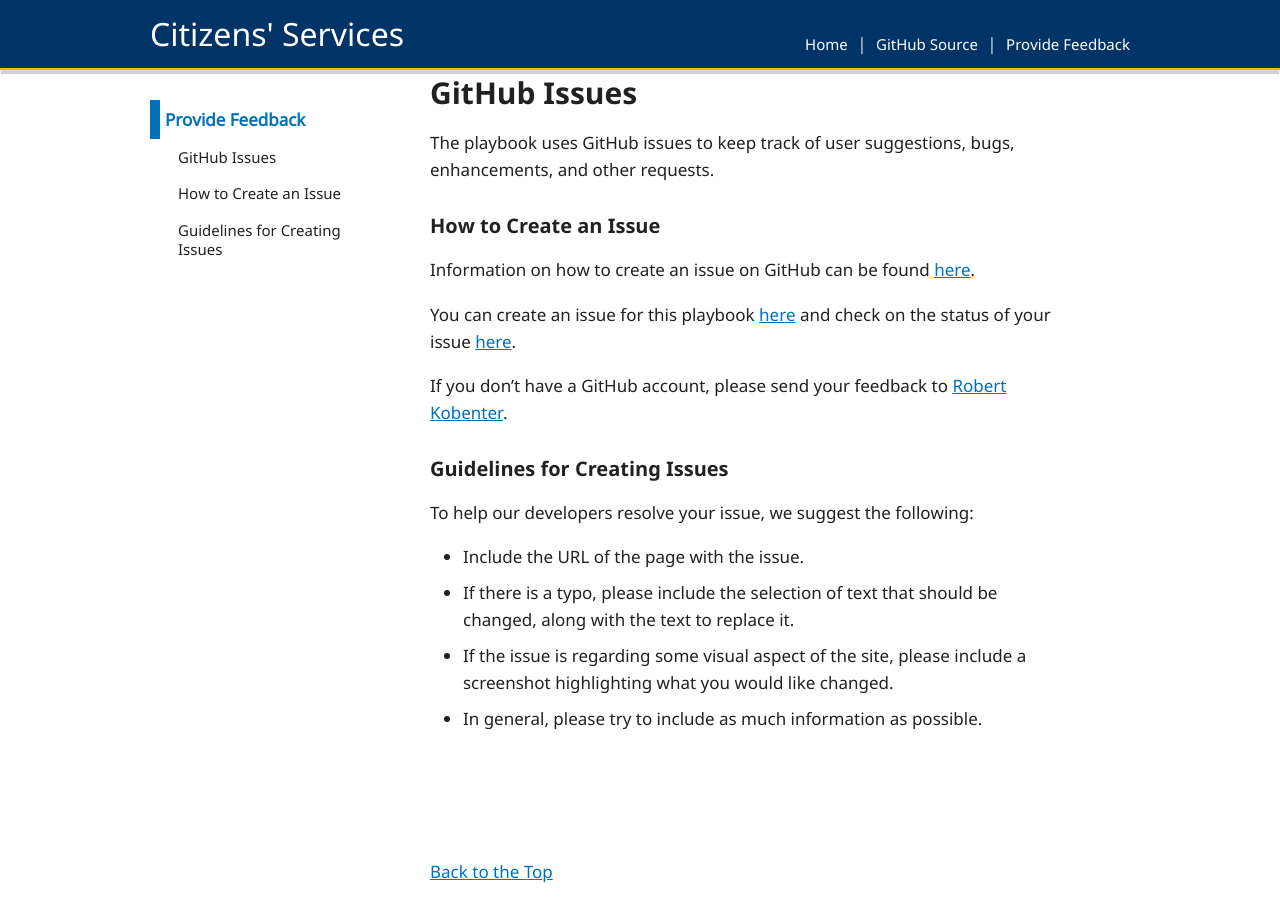
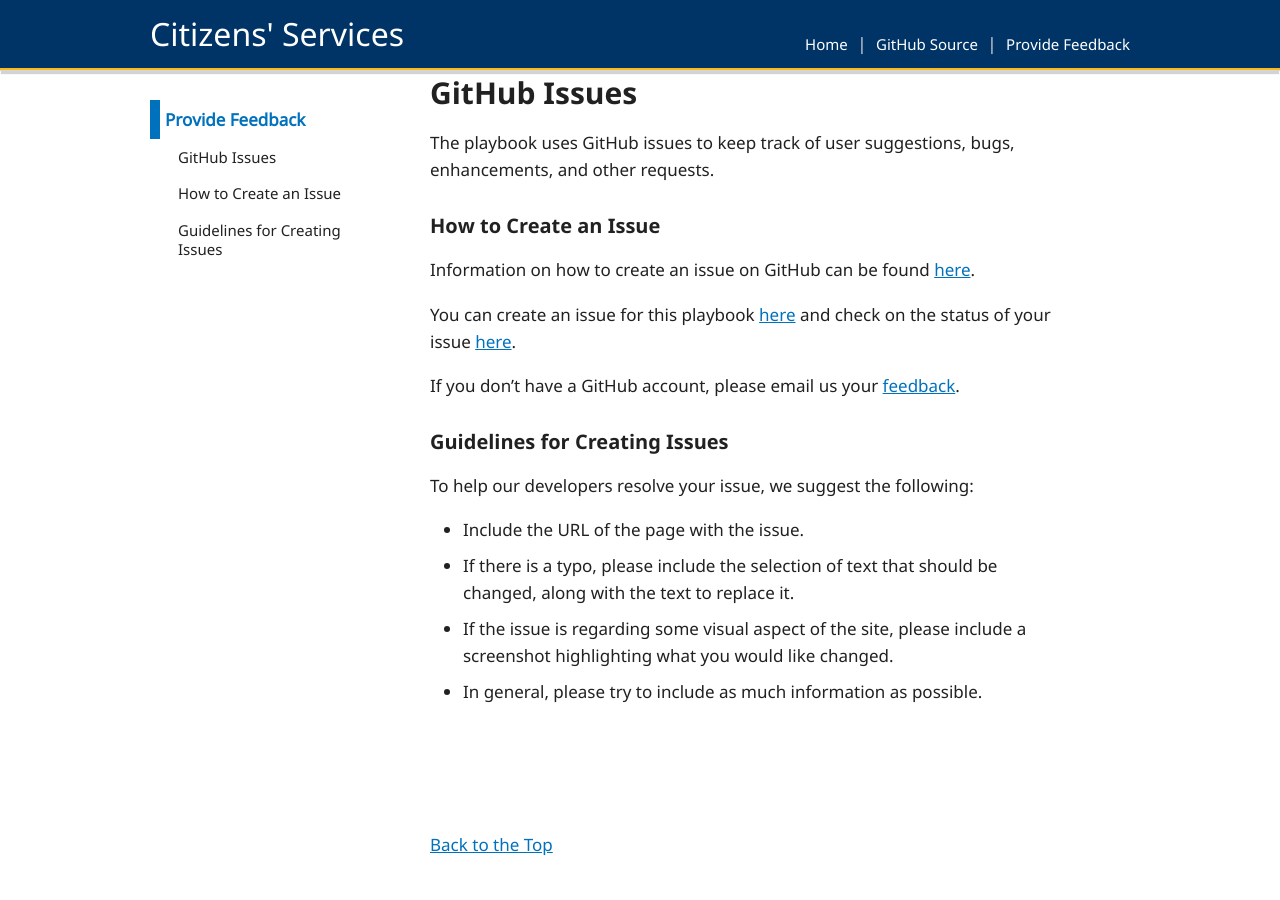
Before and after one commit to HeatherRemacle/exchangelabops, a Jekyll site: the page built from pages/feedback.md, in a window 1280 px wide and 900 px high, scrolled down 427 px. Built offline with Jekyll 4.4.1, drawn with Linux system fonts in a browser that asks for light colours.

Commit message:
Update feedback.md

```diff
--- a/pages/feedback.md
+++ b/pages/feedback.md
@@ -24,7 +24,7 @@ Information on how to create an issue on GitHub can be found [here](https://help
 
 You can create an issue for this playbook [here](https://github.com/bcgov/CITZ-IMB-playbook/issues/new/) and check on the status of your issue [here](https://github.com/bcgov/CITZ-IMB-playbook/issues).
 
-If you don't have a GitHub account, please send your feedback to [Robert Kobenter](mailto:robert.w.kobenter@gov.bc.ca).
+If you don't have a GitHub account, please email us your [feedback](mailto:robert.w.kobenter@gov.bc.ca).
 
 ### Guidelines for Creating Issues
 To help our developers resolve your issue, we suggest the following:
```
